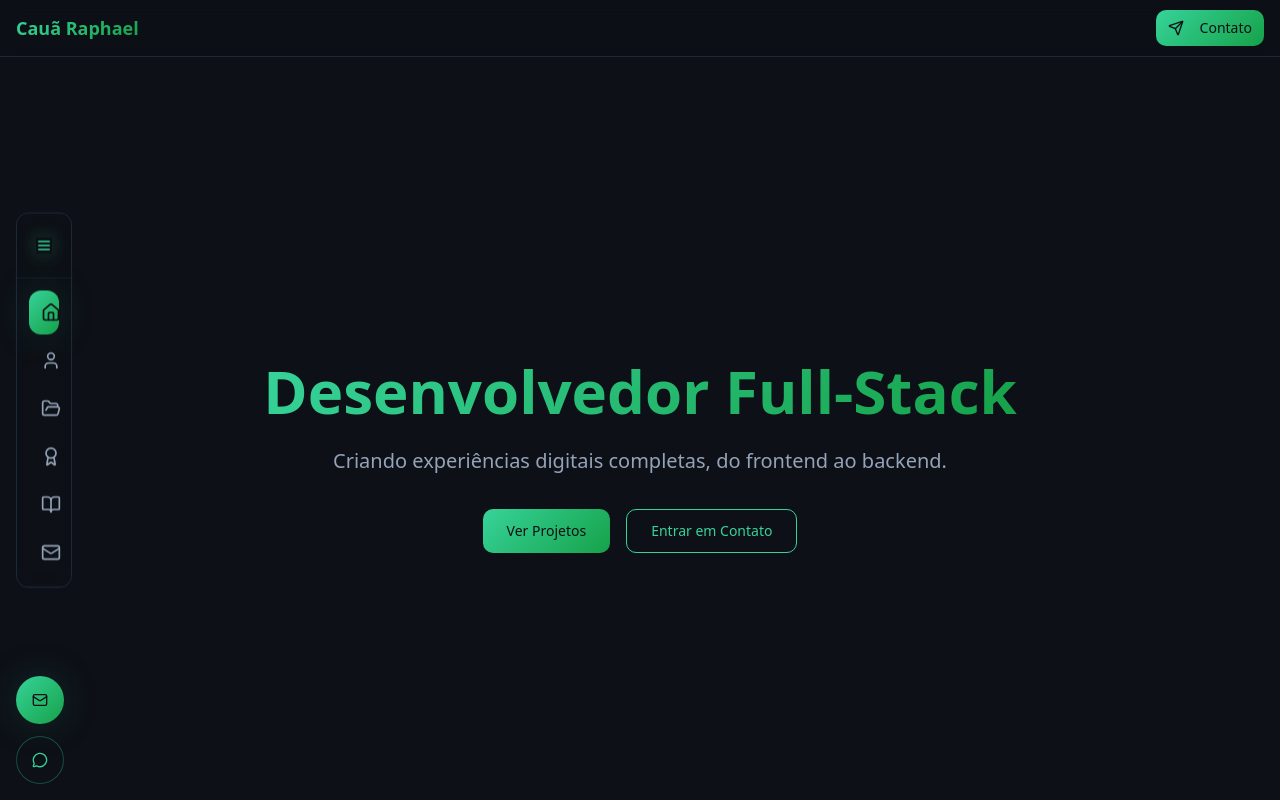
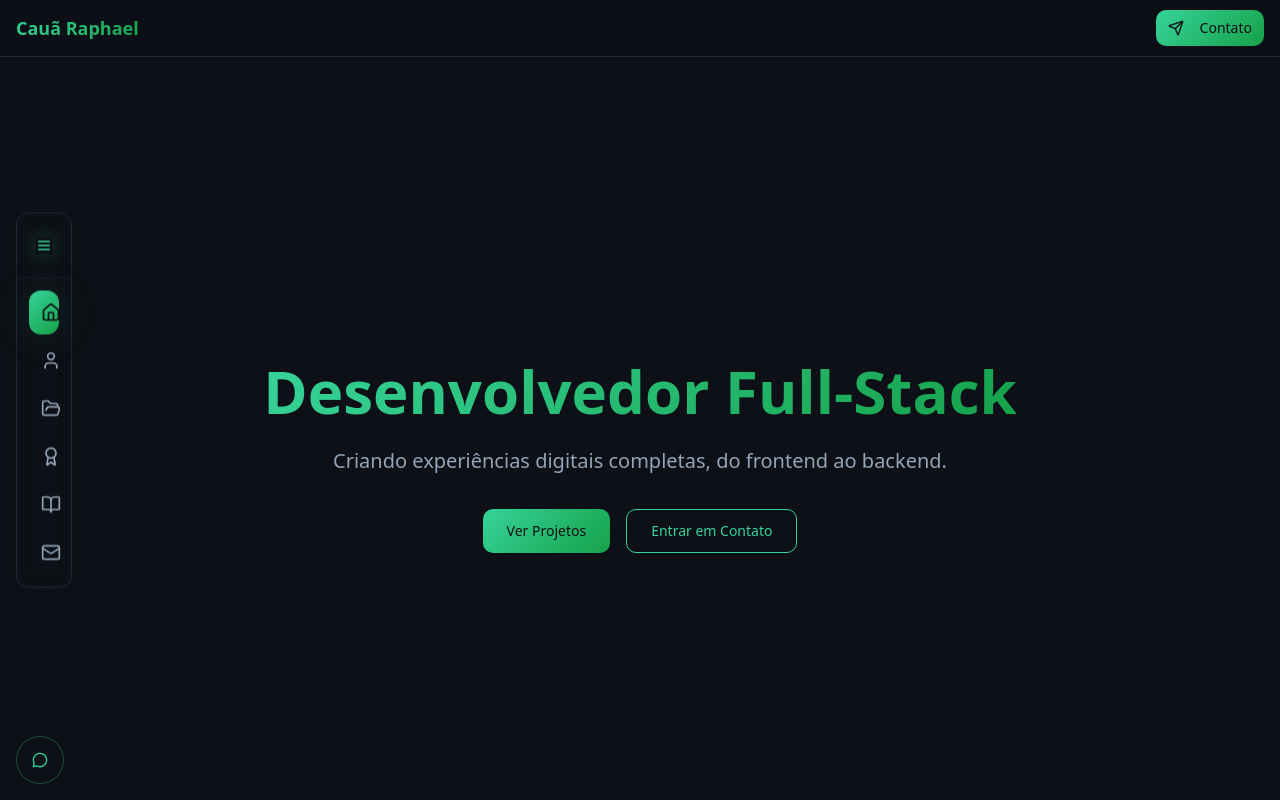
Before and after one commit to devCauaRaphael/Site_Portfolio, a React (Vite) app: page / in a window 1280 px wide. Shown: the top 800 px of the page. Built offline with nearby package versions, Linux system fonts and the light colour scheme.

Commit message:
retirando icone de email do sidebar

```diff
--- a/package.json
+++ b/package.json
@@ -1,5 +1,5 @@
 {
-"homepage": "https://devCauaRaphael.github.io/Site_Portfolio",
+  "homepage": "https://github.com/devCauaRaphael/Site_Portfolio",
   "name": "refatoracao",
   "private": true,
   "version": "0.0.0",
--- a/src/components/layout/FloatingSideBar.tsx
+++ b/src/components/layout/FloatingSideBar.tsx
@@ -18,6 +18,8 @@ import {
 import { Button } from "@/components/ui/button"
 import { Card } from "@/components/ui/card"
 import { Separator } from "@/components/ui/separator"
+import { Link } from "react-router-dom";
+
 
 const navigationItems = [
   { title: "Home", url: "/", icon: Home },
@@ -125,17 +127,6 @@ export function FloatingSidebar() {
       {/* Floating Quick Actions (when collapsed) */}
       {!isExpanded && (
         <div className="fixed left-4 bottom-4 z-40 hidden md:flex flex-col gap-3">
-          {/* Quick Contact */}
-          <Button
-            size="sm"
-            className="w-12 h-12 rounded-full bg-gradient-primary text-primary-foreground shadow-glow hover:shadow-card animate-float"
-            asChild
-          >
-            <a href="/contato">
-              <Mail className="h-4 w-4" />
-            </a>
-          </Button>
-
           {/* Quick WhatsApp */}
           <Button
             size="sm"
```
